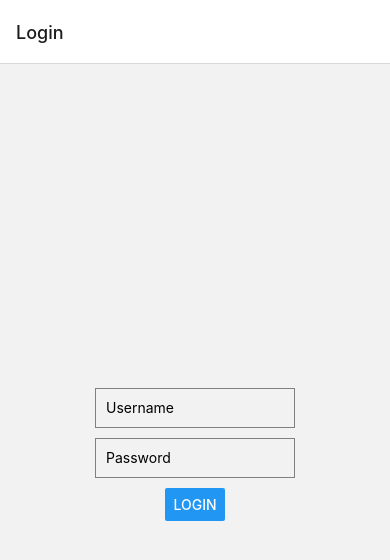
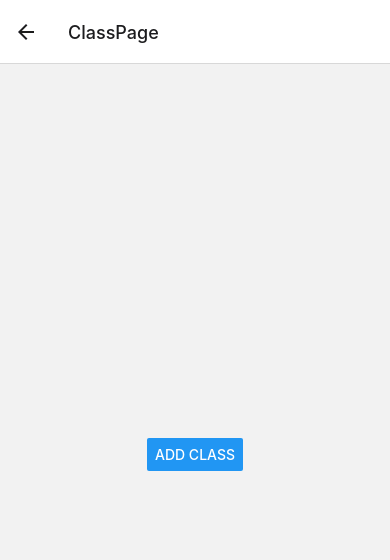
Before and after one commit to michellerosem/SheHacks8, a React Native app: screen /ClassPage in a window 390 px wide. Before the commit this address had no page. Shown: the top 560 px of the page. Built offline with nearby package versions, Linux system fonts and the light colour scheme.

Commit message:
cool things

```diff
--- a/App.js
+++ b/App.js
@@ -6,7 +6,7 @@ import AccountInfo from './AccountInfo'; //Connects to AccountInfo.js file
 import LoginScreen from './LoginScreen';
 import Navigate from './Navigate';
 import MainPage from './MainPage';
-import Map from '.Map.js';
+import ClassPage from './ClassPage';
 const Stack = createStackNavigator();
 
 const App = () => {
@@ -17,6 +17,7 @@ const App = () => {
         <Stack.Screen name="Account Info" component={AccountInfo} />
         <Stack.Screen name="Navigate" component={Navigate} />
         <Stack.Screen name="MainPage" component={MainPage} />
+        <Stack.Screen name="ClassPage" component={ClassPage} />
 
       </Stack.Navigator>
     </NavigationContainer>
--- /dev/null
+++ b/ClassPage.js
@@ -0,0 +1,83 @@
+import React, { useState } from 'react';
+import { View, Button, StyleSheet, Alert, Linking } from 'react-native';
+
+const ClassPage = ({ navigation }) => {
+  const [classes, setClasses] = useState([]);
+
+  const handleAddClass = () => {
+    // Prompt for the class title
+    Alert.prompt(
+      'Enter Class Title',
+      '',
+      [
+        {
+          text: 'Cancel',
+          style: 'cancel',
+        },
+        {
+          text: 'OK',
+          onPress: title => {
+            // Prompt for location
+            Alert.prompt(
+              'Enter Location',
+              '',
+              [
+                {
+                  text: 'Cancel',
+                  style: 'cancel',
+                },
+                {
+                  text: 'OK',
+                  onPress: location => {
+                    setClasses([...classes, { title, location }]);
+                  },
+                },
+              ],
+              'plain-text',
+            );
+          },
+        },
+      ],
+      'plain-text',
+    );
+  };
+
+  const openLocation = (location) => {
+    const url = `https://www.google.com/maps/search/?api=1&query=${encodeURIComponent(location)}`;
+    Linking.canOpenURL(url).then(supported => {
+      if (supported) {
+        Linking.openURL(url);
+      } else {
+        console.log("Don't know how to open this URL: " + url);
+      }
+    });
+  };
+
+  return (
+    <View style={styles.container}>
+      {classes.map((classItem, index) => (
+        <Button
+          key={index}
+          title={classItem.title}
+          onPress={() => openLocation(classItem.location)}
+        />
+      ))}
+      <Button title="Add Class" onPress={handleAddClass} />
+    </View>
+  );
+};
+
+const styles = StyleSheet.create({
+  container: {
+    flex: 1,
+    justifyContent: 'center',
+    alignItems: 'center',
+    padding: 20,
+  },
+  button: {
+    marginBottom: 20,
+    width: '100%',
+  },
+});
+
+export default ClassPage;
--- a/Navigate.js
+++ b/Navigate.js
@@ -1,6 +1,7 @@
 // Navigate.js
 import React from 'react';
 import { View, Button, StyleSheet } from 'react-native';
+
 
 const Navigate = ({ navigation }) => {
   return (
@@ -19,7 +20,7 @@ const Navigate = ({ navigation }) => {
       />
       <Button
         title="Class"
-        onPress={() => console.log('Class pressed')}
+        onPress={() => navigation.navigate('ClassPage')}
       />
     </View>
   );
```
